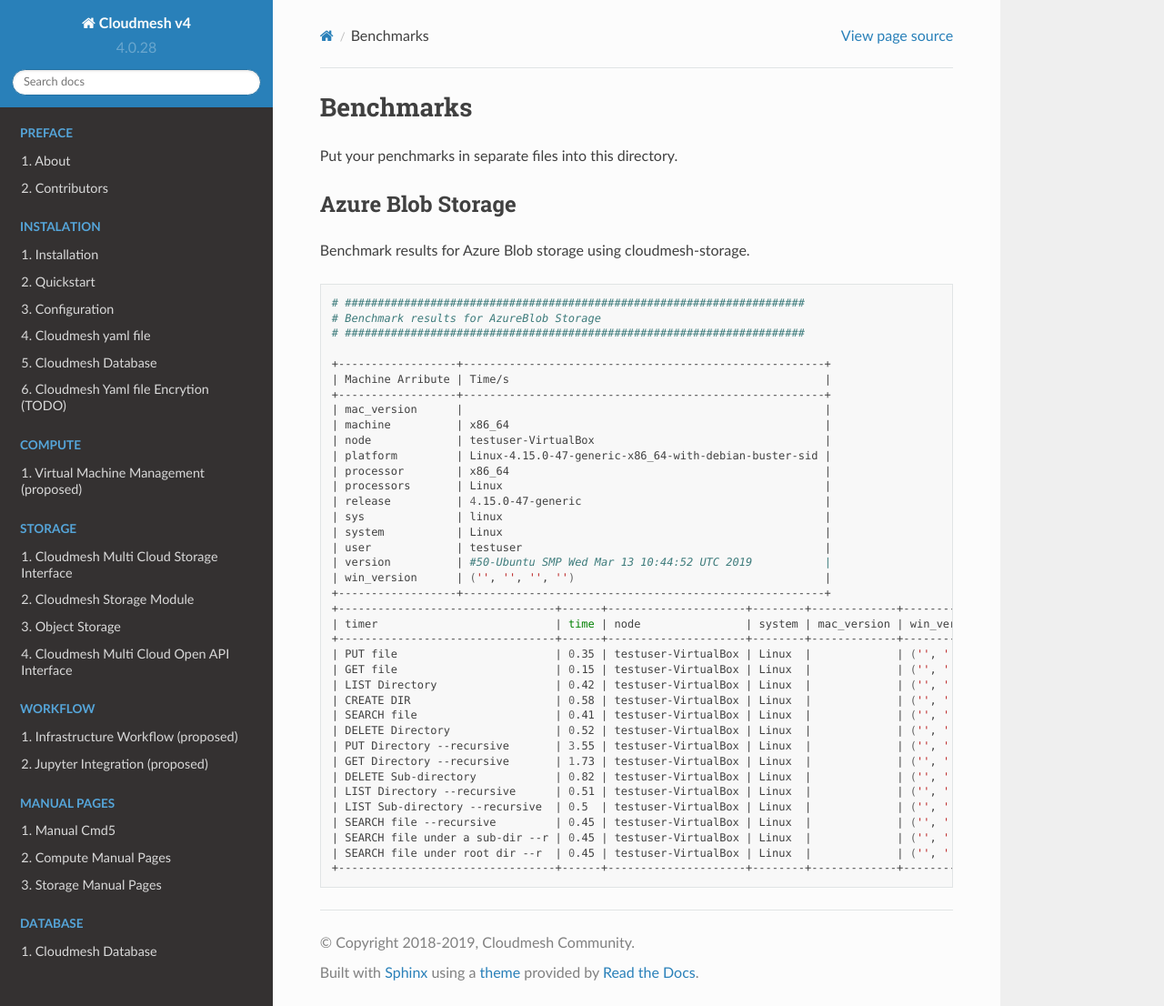
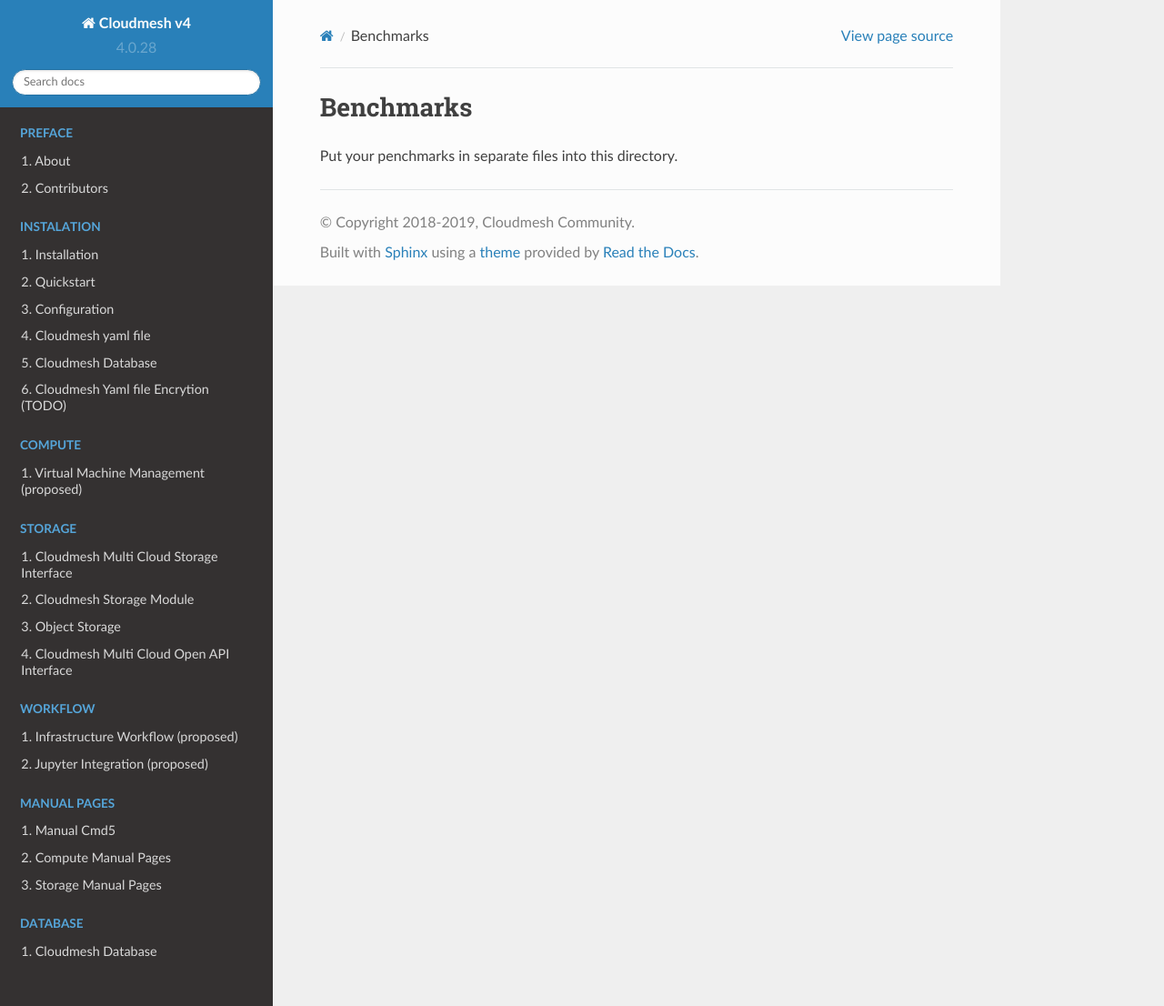
Before and after one commit to xiaoyue10131748/cloudmesh-manual, a Sphinx documentation site: the page built from docs-source/source/benchmarks/README.md, in a window 1280 px wide and 1106 px high. Shown: the whole window at 91% size. Built offline with Sphinx 7.4.7 and the Read the Docs theme 2.0.0, drawn with Linux system fonts in a browser that asks for light colours; pages that are not in the unit, such as notebooks, are missing from menus.

Commit message:
Update README.md

````diff
--- a/docs-source/source/benchmarks/README.md
+++ b/docs-source/source/benchmarks/README.md
@@ -1,48 +1,3 @@
 # Benchmarks
 
 Put your penchmarks in separate files into this directory.
-
-## Azure Blob Storage
-
-Benchmark results for Azure Blob storage using cloudmesh-storage.
-
-```bash
-# ######################################################################
-# Benchmark results for AzureBlob Storage
-# ######################################################################
-
-+------------------+-------------------------------------------------------+
-| Machine Arribute | Time/s                                                |
-+------------------+-------------------------------------------------------+
-| mac_version      |                                                       |
-| machine          | x86_64                                                |
-| node             | testuser-VirtualBox                                   |
-| platform         | Linux-4.15.0-47-generic-x86_64-with-debian-buster-sid |
-| processor        | x86_64                                                |
-| processors       | Linux                                                 |
-| release          | 4.15.0-47-generic                                     |
-| sys              | linux                                                 |
-| system           | Linux                                                 |
-| user             | testuser                                              |
-| version          | #50-Ubuntu SMP Wed Mar 13 10:44:52 UTC 2019           |
-| win_version      | ('', '', '', '')                                      |
-+------------------+-------------------------------------------------------+
-+---------------------------------+------+---------------------+--------+-------------+------------------+
-| timer                           | time | node                | system | mac_version | win_version      |
-+---------------------------------+------+---------------------+--------+-------------+------------------+
-| PUT file                        | 0.35 | testuser-VirtualBox | Linux  |             | ('', '', '', '') |
-| GET file                        | 0.15 | testuser-VirtualBox | Linux  |             | ('', '', '', '') |
-| LIST Directory                  | 0.42 | testuser-VirtualBox | Linux  |             | ('', '', '', '') |
-| CREATE DIR                      | 0.58 | testuser-VirtualBox | Linux  |             | ('', '', '', '') |
-| SEARCH file                     | 0.41 | testuser-VirtualBox | Linux  |             | ('', '', '', '') |
-| DELETE Directory                | 0.52 | testuser-VirtualBox | Linux  |             | ('', '', '', '') |
-| PUT Directory --recursive       | 3.55 | testuser-VirtualBox | Linux  |             | ('', '', '', '') |
-| GET Directory --recursive       | 1.73 | testuser-VirtualBox | Linux  |             | ('', '', '', '') |
-| DELETE Sub-directory            | 0.82 | testuser-VirtualBox | Linux  |             | ('', '', '', '') |
-| LIST Directory --recursive      | 0.51 | testuser-VirtualBox | Linux  |             | ('', '', '', '') |
-| LIST Sub-directory --recursive  | 0.5  | testuser-VirtualBox | Linux  |             | ('', '', '', '') |
-| SEARCH file --recursive         | 0.45 | testuser-VirtualBox | Linux  |             | ('', '', '', '') |
-| SEARCH file under a sub-dir --r | 0.45 | testuser-VirtualBox | Linux  |             | ('', '', '', '') |
-| SEARCH file under root dir --r  | 0.45 | testuser-VirtualBox | Linux  |             | ('', '', '', '') |
-+---------------------------------+------+---------------------+--------+-------------+------------------+
-```
````
